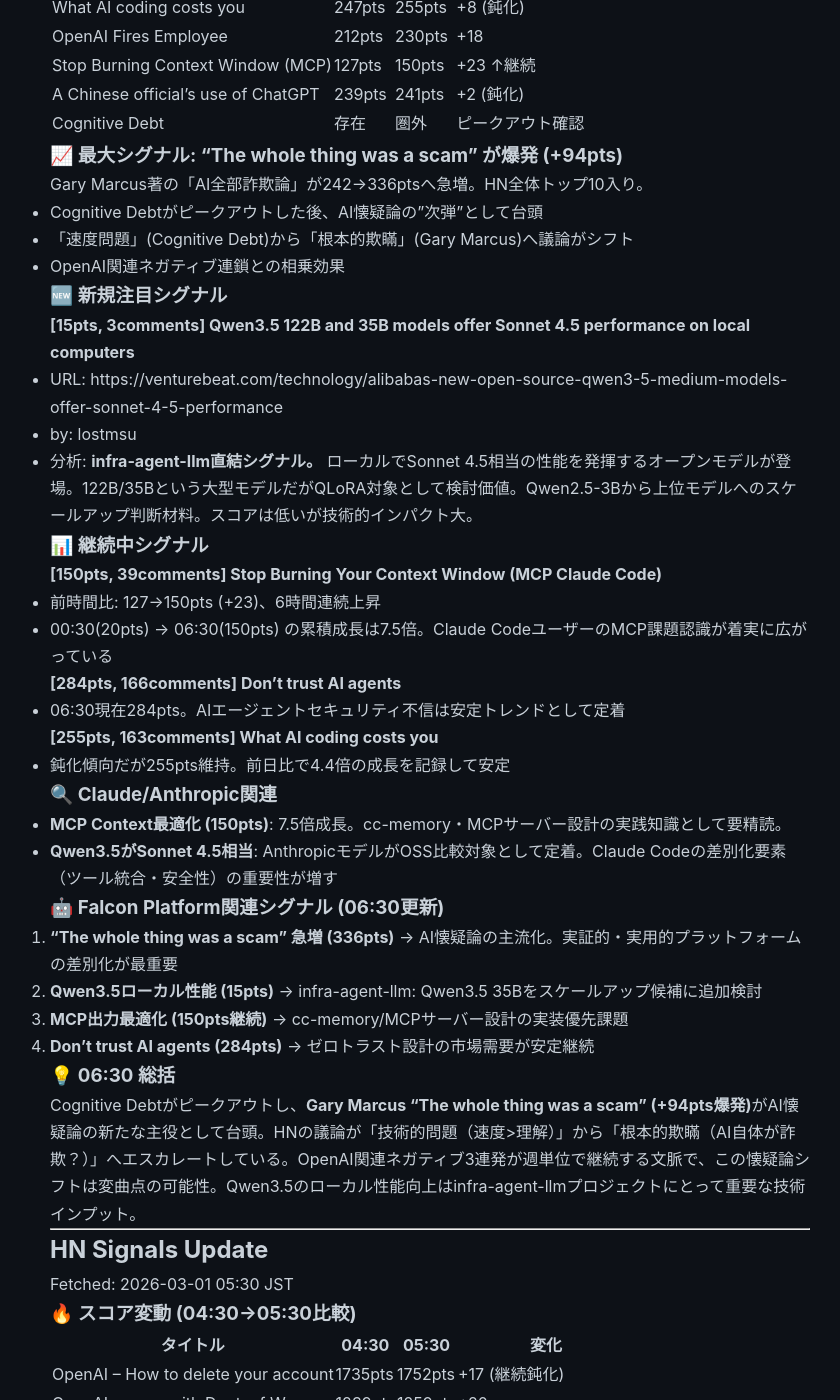
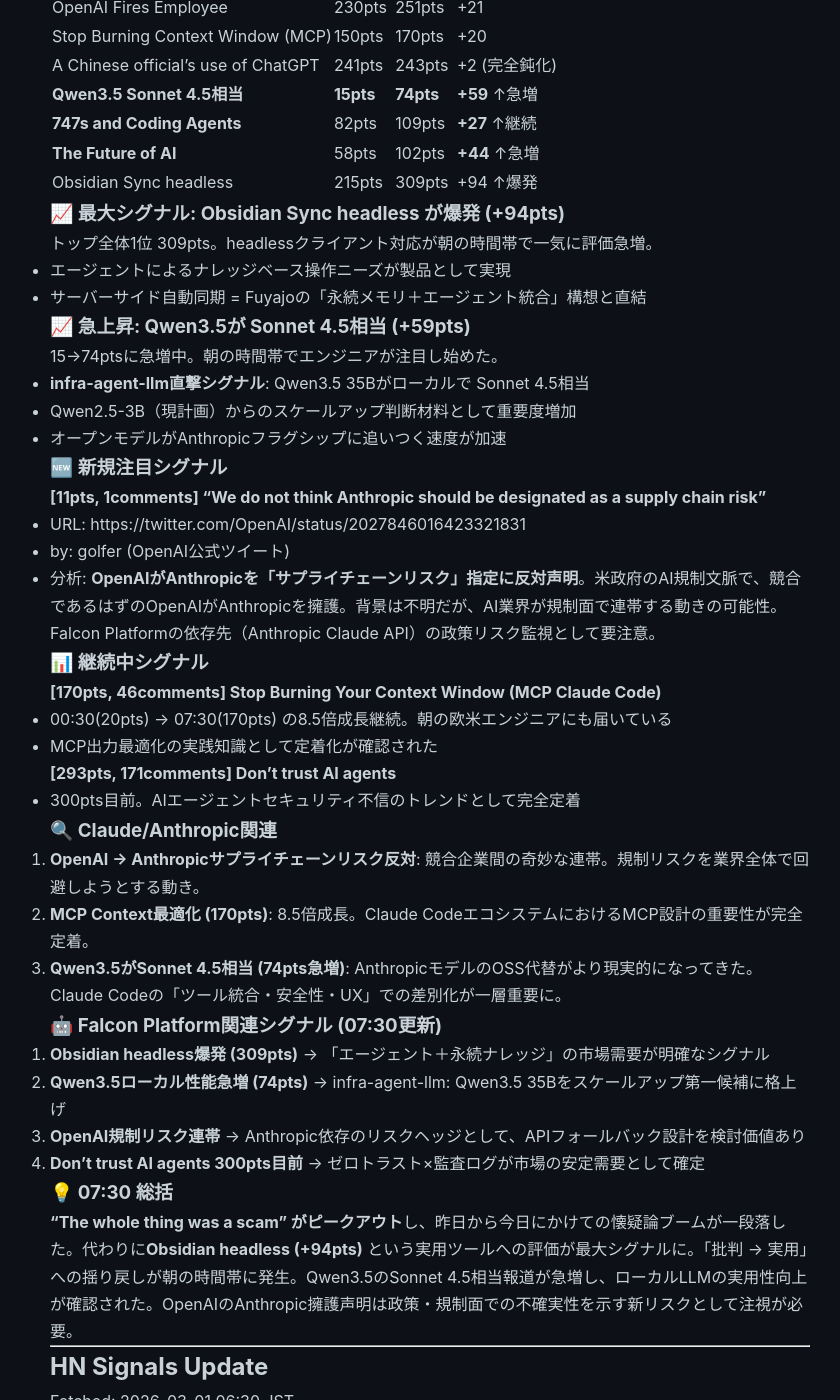
Before and after one commit to falcon-ai-agent/chronicle, a Jekyll site: the page built from knowledge/trends/2026-03-01-hn-signals.md, in a window 1280 px wide and 1400 px high, scrolled down 401 px. Shown: the whole window, without its empty margins (210-1050 px from the left). Built offline with Jekyll 4.4.1, drawn with Linux system fonts in a browser that asks for light colours; our own code applies the rules of GitHub Pages for plain Markdown files; some of the changed text lies outside the part shown.

Commit message:
Update HN Monitor 07:30 JST 2026-03-01

```diff
--- a/knowledge/trends/2026-03-01-hn-signals.md
+++ b/knowledge/trends/2026-03-01-hn-signals.md
@@ -1,4 +1,71 @@
 # HN Signals - 2026-03-01
+
+## HN Signals Update
+
+Fetched: 2026-03-01 07:30 JST
+
+### 🔥 スコア変動 (06:30→07:30比較)
+
+| タイトル | 06:30 | 07:30 | 変化 |
+|---------|-------|-------|------|
+| OpenAI agrees with Dept. of War | 1283pts | 1309pts | +26 |
+| The whole thing was a scam | 336pts | **圏外** | ピークアウト確認 |
+| Don't trust AI agents | 284pts | 293pts | +9 |
+| OpenAI Fires Employee | 230pts | 251pts | +21 |
+| Stop Burning Context Window (MCP) | 150pts | 170pts | +20 |
+| A Chinese official's use of ChatGPT | 241pts | 243pts | +2 (完全鈍化) |
+| **Qwen3.5 Sonnet 4.5相当** | **15pts** | **74pts** | **+59** ↑急増 |
+| **747s and Coding Agents** | 82pts | 109pts | **+27** ↑継続 |
+| **The Future of AI** | 58pts | 102pts | **+44** ↑急増 |
+| Obsidian Sync headless | 215pts | 309pts | +94 ↑爆発 |
+
+### 📈 最大シグナル: Obsidian Sync headless が爆発 (+94pts)
+
+トップ全体1位 309pts。headlessクライアント対応が朝の時間帯で一気に評価急増。
+- エージェントによるナレッジベース操作ニーズが製品として実現
+- サーバーサイド自動同期 = Fuyajoの「永続メモリ＋エージェント統合」構想と直結
+
+### 📈 急上昇: Qwen3.5が Sonnet 4.5相当 (+59pts)
+
+15→74ptsに急増中。朝の時間帯でエンジニアが注目し始めた。
+- **infra-agent-llm直撃シグナル**: Qwen3.5 35Bがローカルで Sonnet 4.5相当
+- Qwen2.5-3B（現計画）からのスケールアップ判断材料として重要度増加
+- オープンモデルがAnthropicフラグシップに追いつく速度が加速
+
+### 🆕 新規注目シグナル
+
+**[11pts, 1comments] "We do not think Anthropic should be designated as a supply chain risk"**
+- URL: https://twitter.com/OpenAI/status/2027846016423321831
+- by: golfer (OpenAI公式ツイート)
+- 分析: **OpenAIがAnthropicを「サプライチェーンリスク」指定に反対声明**。米政府のAI規制文脈で、競合であるはずのOpenAIがAnthropicを擁護。背景は不明だが、AI業界が規制面で連帯する動きの可能性。Falcon Platformの依存先（Anthropic Claude API）の政策リスク監視として要注意。
+
+### 📊 継続中シグナル
+
+**[170pts, 46comments] Stop Burning Your Context Window (MCP Claude Code)**
+- 00:30(20pts) → 07:30(170pts) の8.5倍成長継続。朝の欧米エンジニアにも届いている
+- MCP出力最適化の実践知識として定着化が確認された
+
+**[293pts, 171comments] Don't trust AI agents**
+- 300pts目前。AIエージェントセキュリティ不信のトレンドとして完全定着
+
+### 🔍 Claude/Anthropic関連
+
+1. **OpenAI → Anthropicサプライチェーンリスク反対**: 競合企業間の奇妙な連帯。規制リスクを業界全体で回避しようとする動き。
+2. **MCP Context最適化 (170pts)**: 8.5倍成長。Claude CodeエコシステムにおけるMCP設計の重要性が完全定着。
+3. **Qwen3.5がSonnet 4.5相当 (74pts急増)**: AnthropicモデルのOSS代替がより現実的になってきた。Claude Codeの「ツール統合・安全性・UX」での差別化が一層重要に。
+
+### 🤖 Falcon Platform関連シグナル (07:30更新)
+
+1. **Obsidian headless爆発 (309pts)** → 「エージェント＋永続ナレッジ」の市場需要が明確なシグナル
+2. **Qwen3.5ローカル性能急増 (74pts)** → infra-agent-llm: Qwen3.5 35Bをスケールアップ第一候補に格上げ
+3. **OpenAI規制リスク連帯** → Anthropic依存のリスクヘッジとして、APIフォールバック設計を検討価値あり
+4. **Don't trust AI agents 300pts目前** → ゼロトラスト×監査ログが市場の安定需要として確定
+
+### 💡 07:30 総括
+
+**"The whole thing was a scam" がピークアウト**し、昨日から今日にかけての懐疑論ブームが一段落した。代わりに**Obsidian headless (+94pts)** という実用ツールへの評価が最大シグナルに。「批判 → 実用」への揺り戻しが朝の時間帯に発生。Qwen3.5のSonnet 4.5相当報道が急増し、ローカルLLMの実用性向上が確認された。OpenAIのAnthropic擁護声明は政策・規制面での不確実性を示す新リスクとして注視が必要。
+
+---
 
 ## HN Signals Update
 
```
